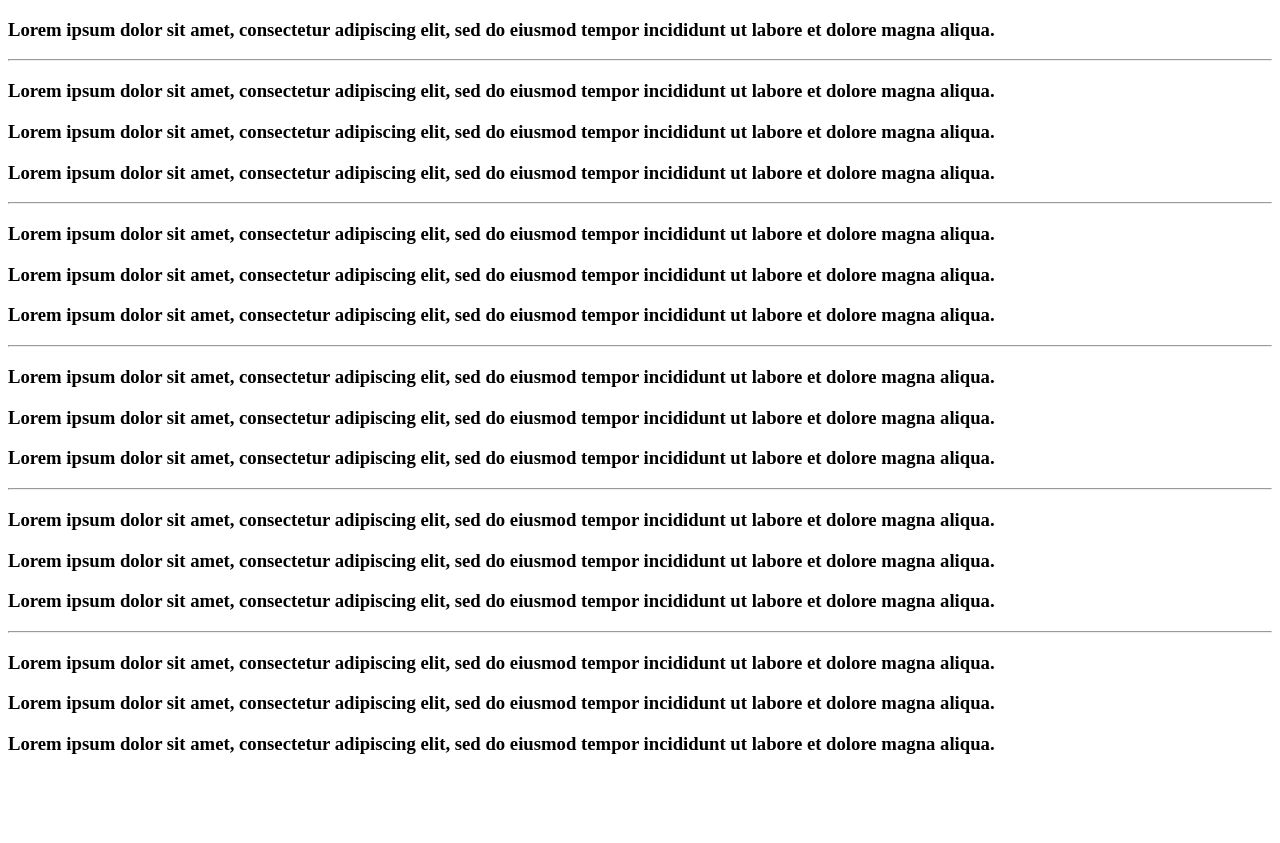
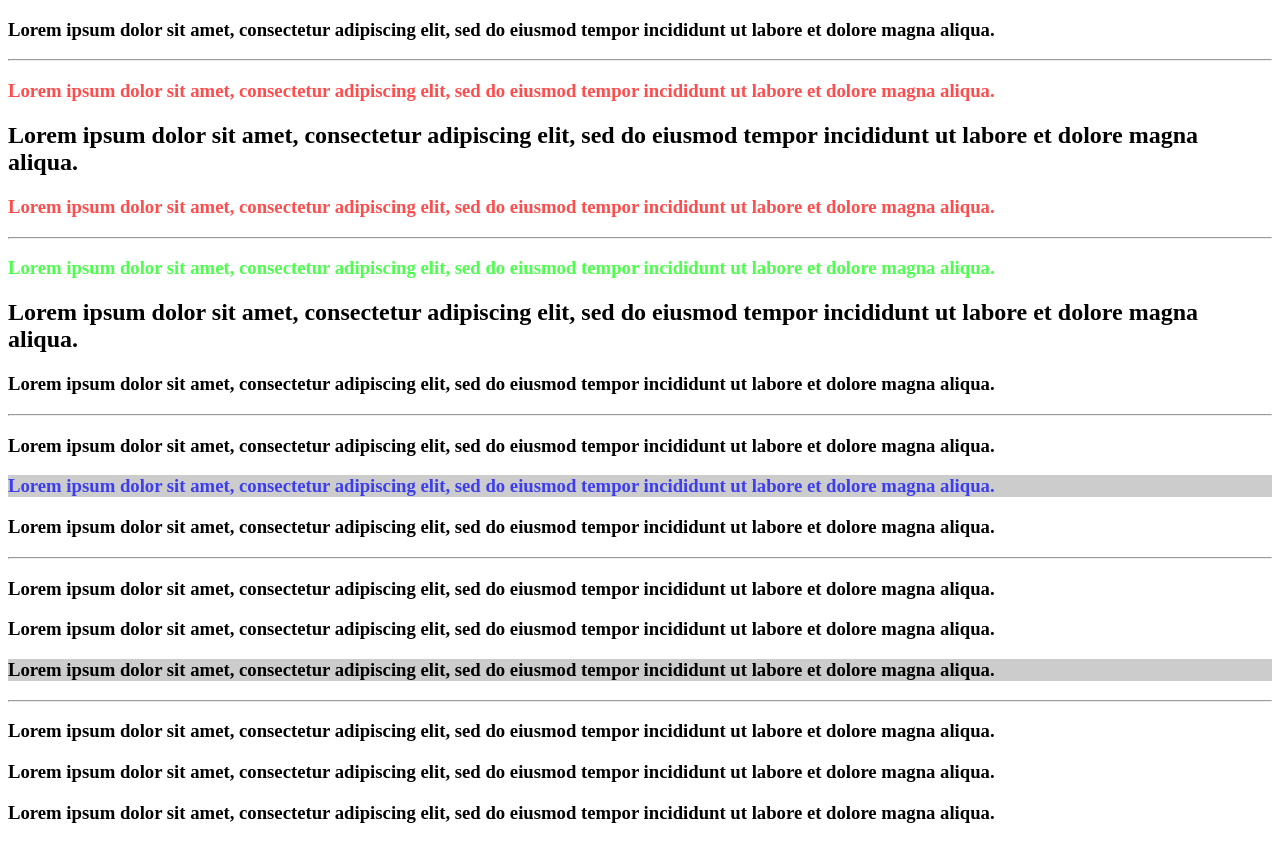
Before and after one commit to JiSangChoe/web_basic, a plain HTML site: page css/2.CSS3_Selector/css3_selector_2.html in a window 1280 px wide. Before the commit the page ends 800 px from the top, so only its background shows below. Drawn offline with Linux system fonts and the light colour scheme.

Commit message:
2024-03-11-14:50

```diff
--- a/css/2.CSS3_Selector/css3_selector_2.html
+++ b/css/2.CSS3_Selector/css3_selector_2.html
@@ -6,13 +6,17 @@
     <title>CSS 선택자 2</title>
     <style>
 
-        /* 후손 선택자 :  */
+        /* 후손 선택자 : '부모선택자 하위선택자'를 사용하여 특정 요소 하위에 있는 해당 모든 요소를 선택 */
+        #parents1 h3 {color: rgba(255, 0, 0, 0.7);}
 
-        /* 자식 선택자 :  */
+        /* 자식 선택자 : '부모선택자>자식선택자'를 사용하여 특정 요소 중 지정한 자식 요소를 선택 */
+        #parents2 > h3 {color: rgba(0,255,0,0.7);}
 
-        /* 인접 형제 선택자 :  */
+        /* 인접 형제 선택자 : '선텍자1 + 선택자2'를 사용하여 선택자1 바로 뒤에 오는 선택자2에 요소를 선택(선택자1 선택자2 사이에 다른 요소가 존재하면 선택되지 않음) */
+        #sibling1 + #sibling2 { color: rgba(0,0,255,0.7);}
 
-        /* 일반 형제 선택자 :  */
+        /* 일반 형제 선택자 : '선택자1 ~ 선택자2'를 사용하여 선택자1 뒤에 위치하는 선택자2 요소를 모든 선택 */
+        #sibling1 ~ #sibling2 {background-color: rgba(0,0,0,0.2);}
 
     </style>
 </head>
@@ -24,7 +28,7 @@
 
     <div id="parents1">
         <h3>Lorem ipsum dolor sit amet, consectetur adipiscing elit, sed do eiusmod tempor incididunt ut labore et dolore magna aliqua.</h3>
-        <h3>Lorem ipsum dolor sit amet, consectetur adipiscing elit, sed do eiusmod tempor incididunt ut labore et dolore magna aliqua.</h3>
+        <h2>Lorem ipsum dolor sit amet, consectetur adipiscing elit, sed do eiusmod tempor incididunt ut labore et dolore magna aliqua.</h2>
         <div>
             <h3>Lorem ipsum dolor sit amet, consectetur adipiscing elit, sed do eiusmod tempor incididunt ut labore et dolore magna aliqua.</h3>
         </div>
@@ -34,7 +38,7 @@
 
     <div id="parents2">
         <h3>Lorem ipsum dolor sit amet, consectetur adipiscing elit, sed do eiusmod tempor incididunt ut labore et dolore magna aliqua.</h3>
-        <h3>Lorem ipsum dolor sit amet, consectetur adipiscing elit, sed do eiusmod tempor incididunt ut labore et dolore magna aliqua.</h3>
+        <h2>Lorem ipsum dolor sit amet, consectetur adipiscing elit, sed do eiusmod tempor incididunt ut labore et dolore magna aliqua.</h2>
         <div>
             <h3>Lorem ipsum dolor sit amet, consectetur adipiscing elit, sed do eiusmod tempor incididunt ut labore et dolore magna aliqua.</h3>
         </div>
```
Also changed, not shown: css/2.CSS3_Selector/css3_selector_3.html (+5 -4 lines).
